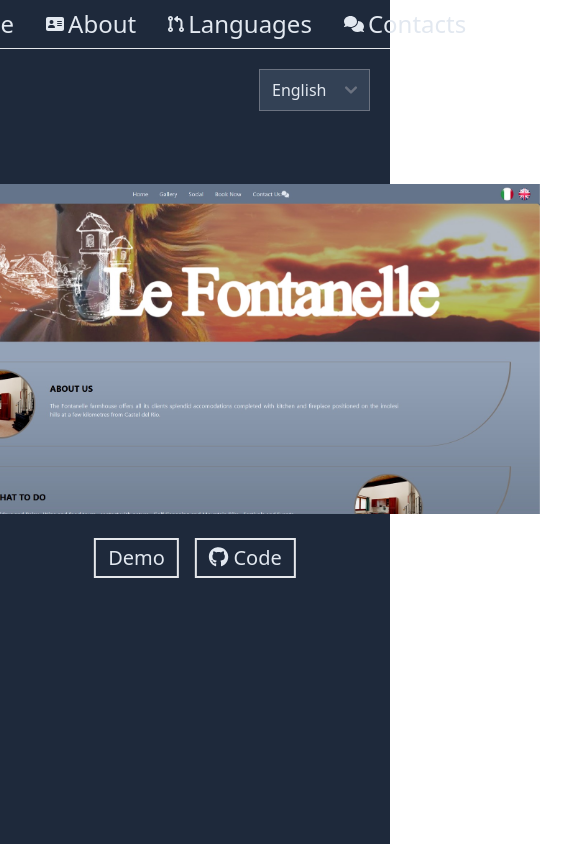
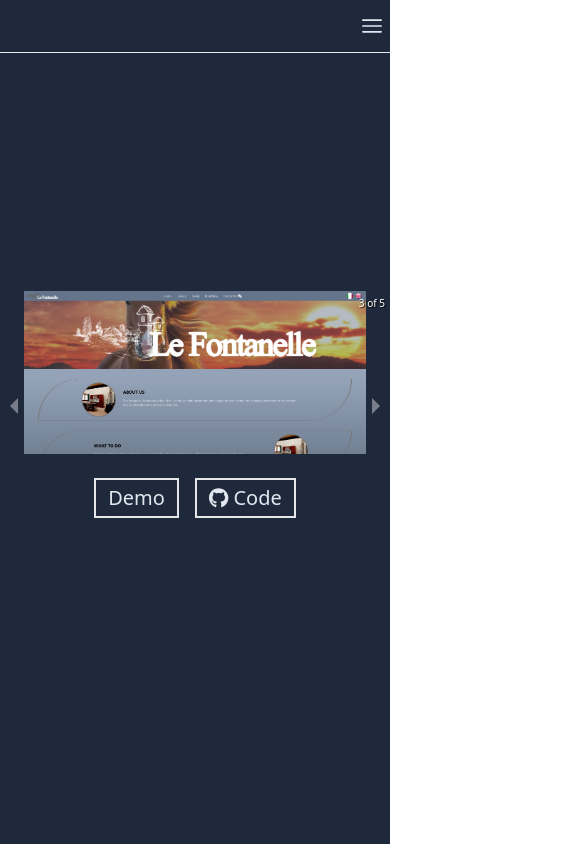
Before and after one commit to Matstraz/portfolio2, a React (Create React App) app: page /projects in a window 390 px wide. Shown: the top 844 px of the page, 585 px wide, since content can reach past the window. Built offline with nearby package versions, Linux system fonts and the light colour scheme; what react-animations would draw is missing.

Commit message:
feat: resp navbar + resp carousel

```diff
--- a/src/components/common/Navbar.js
+++ b/src/components/common/Navbar.js
@@ -1,20 +1,26 @@
+import { useState } from "react";
 import { useTranslation } from "react-i18next";
 import { Link } from "react-router-dom";
+import i18n from "../../utils/i18n";
 import icons from "../../utils/Icons";
 
 export default function Navbar({ about, languages, projects, contacts }) {
   const { t } = useTranslation();
+  const [isMenuOpen, setIsMenuOpen] = useState(false);
+  function handleLanguage(event) {
+    i18n.changeLanguage(event.target.value);
+  }
 
   return (
-    <nav className="bg-slate-800 text-2xl flex justify-center items-center border-b gap-8 py-2">
-      <Link to="/" className={"flex gap-1 items-center"}>
+    <nav className="bg-slate-800 text-2xl flex md:flex-row flex-col justify-center items-center border-b gap-8 py-2">
+      <Link to="/" className={"hidden md:flex gap-1 items-center"}>
         {icons.home}
         {t("navbar.home")}
       </Link>
 
       <Link
         to="/about"
-        className={about ? "hidden" : "flex gap-1 items-center"}
+        className={about ? "hidden" : "hidden md:flex gap-1 items-center"}
       >
         {icons.about}
 
@@ -22,7 +28,7 @@ export default function Navbar({ about, languages, projects, contacts }) {
       </Link>
       <Link
         to="/languages"
-        className={languages ? "hidden" : "flex gap-1 items-center"}
+        className={languages ? "hidden" : "hidden md:flex gap-1 items-center"}
       >
         {icons.languages}
 
@@ -30,7 +36,7 @@ export default function Navbar({ about, languages, projects, contacts }) {
       </Link>
       <Link
         to="/projects"
-        className={projects ? "hidden" : "flex gap-1 items-center"}
+        className={projects ? "hidden" : "hidden md:flex gap-1 items-center"}
       >
         {icons.projects}
 
@@ -38,12 +44,118 @@ export default function Navbar({ about, languages, projects, contacts }) {
       </Link>
       <Link
         to="/contacts"
-        className={contacts ? "hidden" : "flex gap-1 items-center"}
+        className={contacts ? "hidden" : "hidden md:flex gap-1 items-center"}
       >
         {icons.contactsInfinite}
 
         {t("navbar.contacts")}
       </Link>
+      {/*  Burger menu */}
+      <div className="ml-3 md:hidden z-10 self-end">
+        <button
+          aria-label="Open Menu"
+          title="Open Menu"
+          className="p-2 rounded focus:outline-none focus:shadow-outline hover:bg-deep-purple-50 focus:bg-deep-purple-50"
+          onClick={() => setIsMenuOpen(true)}
+        >
+          <svg className="w-5 text-slate-200" viewBox="0 0 24 24">
+            <path
+              fill="currentColor"
+              d="M23,13H1c-0.6,0-1-0.4-1-1s0.4-1,1-1h22c0.6,0,1,0.4,1,1S23.6,13,23,13z"
+            />
+            <path
+              fill="currentColor"
+              d="M23,6H1C0.4,6,0,5.6,0,5s0.4-1,1-1h22c0.6,0,1,0.4,1,1S23.6,6,23,6z"
+            />
+            <path
+              fill="currentColor"
+              d="M23,20H1c-0.6,0-1-0.4-1-1s0.4-1,1-1h22c0.6,0,1,0.4,1,1S23.6,20,23,20z"
+            />
+          </svg>
+        </button>
+        {isMenuOpen && (
+          <div className="absolute top-3 right-3 w-auto bg-slate-800">
+            <div className="p-1 bg-gradient-to-t from-myBlue-700 to-myBlue-400 w-full border-2">
+              <div className="p-1 pt-2 pb-3 gap-5 flex items-center justify-between border-b">
+                <select
+                  className=" bg-slate-700 w-max py-1"
+                  onClick={handleLanguage}
+                >
+                  <option value="en">English</option>
+                  <option value="it">Italiano</option>
+                </select>
+                <div className="flex items-center">
+                  <button
+                    aria-label="Close Menu"
+                    title="Close Menu"
+                    className="rounded p-1 mb-1 border text-center"
+                    onClick={() => setIsMenuOpen(false)}
+                  >
+                    <svg
+                      className="w-4 text-slate-200  hover:text-slate-500"
+                      viewBox="0 0 24 24"
+                    >
+                      <path
+                        fill="currentColor"
+                        d="M19.7,4.3c-0.4-0.4-1-0.4-1.4,0L12,10.6L5.7,4.3c-0.4-0.4-1-0.4-1.4,0s-0.4,1,0,1.4l6.3,6.3l-6.3,6.3 c-0.4,0.4-0.4,1,0,1.4C4.5,19.9,4.7,20,5,20s0.5-0.1,0.7-0.3l6.3-6.3l6.3,6.3c0.2,0.2,0.5,0.3,0.7,0.3s0.5-0.1,0.7-0.3 c0.4-0.4,0.4-1,0-1.4L13.4,12l6.3-6.3C20.1,5.3,20.1,4.7,19.7,4.3z"
+                      />
+                    </svg>
+                  </button>
+                </div>
+              </div>
+              <nav className="p-3 ">
+                <ul className="space-y-4 text-slate-200">
+                  <Link to="/" className={"flex gap-2 items-center border-b "}>
+                    {icons.home}
+                    {t("navbar.home")}
+                  </Link>
+
+                  <Link
+                    to="/about"
+                    className={
+                      about ? "hidden" : "flex gap-2 items-center border-b"
+                    }
+                  >
+                    {icons.about}
+
+                    {t("navbar.about")}
+                  </Link>
+                  <Link
+                    to="/languages"
+                    className={
+                      languages ? "hidden" : "flex gap-2 items-center border-b"
+                    }
+                  >
+                    {icons.languages}
+
+                    {t("navbar.languages")}
+                  </Link>
+                  <Link
+                    to="/projects"
+                    className={
+                      projects ? "hidden" : "flex gap-2 items-center border-b"
+                    }
+                  >
+                    {icons.projects}
+
+                    {t("navbar.projects")}
+                  </Link>
+                  <Link
+                    to="/contacts"
+                    className={
+                      contacts ? "hidden" : "flex gap-2 items-center border-b"
+                    }
+                  >
+                    {icons.contactsInfinite}
+
+                    {t("navbar.contacts")}
+                  </Link>
+                </ul>
+              </nav>
+            </div>
+          </div>
+        )}
+      </div>
     </nav>
   );
 }
--- a/src/components/pages/About.js
+++ b/src/components/pages/About.js
@@ -114,7 +114,7 @@ export default function About() {
           </div>
         </div>
         <select
-          className="absolute top-5 right-5 bg-slate-700 "
+          className="hidden md:block absolute top-5 right-5 bg-slate-700 py-1"
           onClick={handleLanguage}
         >
           <option value="en">English</option>
--- a/src/components/pages/Contacts.js
+++ b/src/components/pages/Contacts.js
@@ -5,12 +5,13 @@ export default function Contacts() {
   function handleLanguage(event) {
     i18n.changeLanguage(event.target.value);
   }
+
   return (
     <div className="bg-slate-800 min-h-screen text-slate-200">
       <Navbar contacts />
       <div className="relative">
         <select
-          className="absolute top-5 right-5 bg-slate-700 "
+          className="hidden md:block absolute top-5 right-5 bg-slate-700 py-1"
           onClick={handleLanguage}
         >
           <option value="en">English</option>
--- a/src/components/pages/Homepage.js
+++ b/src/components/pages/Homepage.js
@@ -109,7 +109,7 @@ export default function Homepage() {
         </Link>
       )}
       <select
-        className="absolute top-5 right-5 bg-slate-700 py-1"
+        className="hidden md:block absolute top-5 right-5 bg-slate-700 py-1"
         onClick={handleLanguage}
       >
         <option value="en">English</option>
--- a/src/components/pages/projects/ImageCarouselZoom.js
+++ b/src/components/pages/projects/ImageCarouselZoom.js
@@ -8,12 +8,13 @@ export default function ImageCarouselZoom({ imagesData }) {
   return (
     <>
       <Carousel
-        showThumbs={true}
+        showThumbs={false}
         autoPlay={true}
-        interval={2000}
+        interval={2250}
         infiniteLoop={true}
         showArrows={true}
         showIndicators={false}
+        className="w-full"
       >
         {imagesData.map((obj, index) => (
           <div
@@ -23,7 +24,8 @@ export default function ImageCarouselZoom({ imagesData }) {
             <Zoom>
               <img
                 src={obj.image}
-                style={{ maxHeight: "330px", width: "auto" }}
+                style={{ maxHeight: "400px", width: "auto" }}
+                className="px-6"
                 alt="pic"
               />
             </Zoom>
--- a/src/components/pages/projects/Projects.js
+++ b/src/components/pages/projects/Projects.js
@@ -102,7 +102,7 @@ export default function Projects() {
         <ImageCarouselZoom imagesData={imagesData} />
 
         <select
-          className="absolute top-5 right-5 bg-slate-700 "
+          className="hidden md:block absolute top-5 right-5 bg-slate-700 py-1"
           onClick={handleLanguage}
         >
           <option value="en">English</option>
--- a/src/components/pages/tools/Tools.js
+++ b/src/components/pages/tools/Tools.js
@@ -16,7 +16,7 @@ export default function Tools() {
         <DynamicIconCloud />
 
         <select
-          className="absolute top-5 right-5 bg-slate-700 "
+          className="hidden md:block absolute top-5 right-5 bg-slate-700 py-1"
           onClick={handleLanguage}
         >
           <option value="en">English</option>
```
